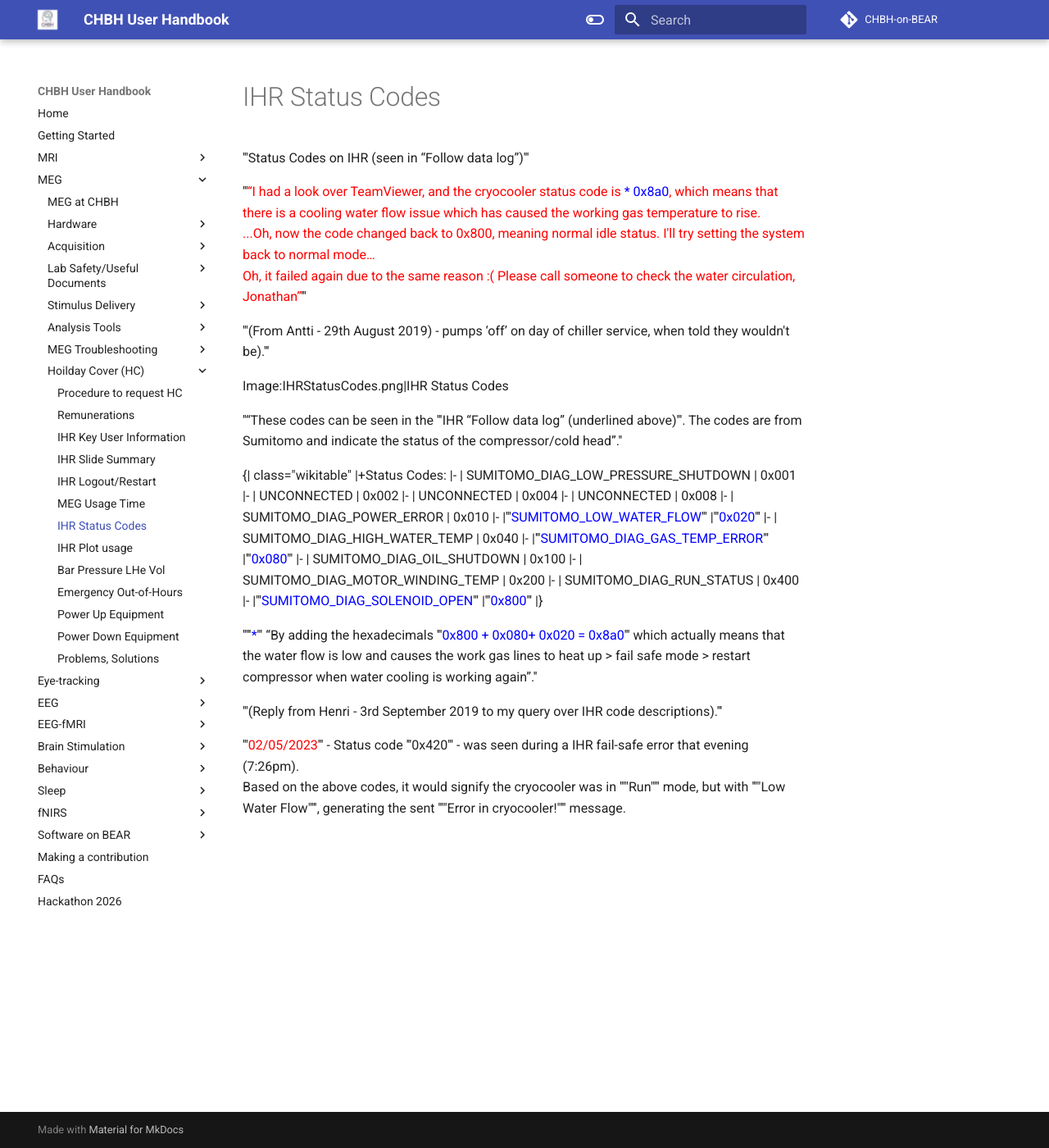
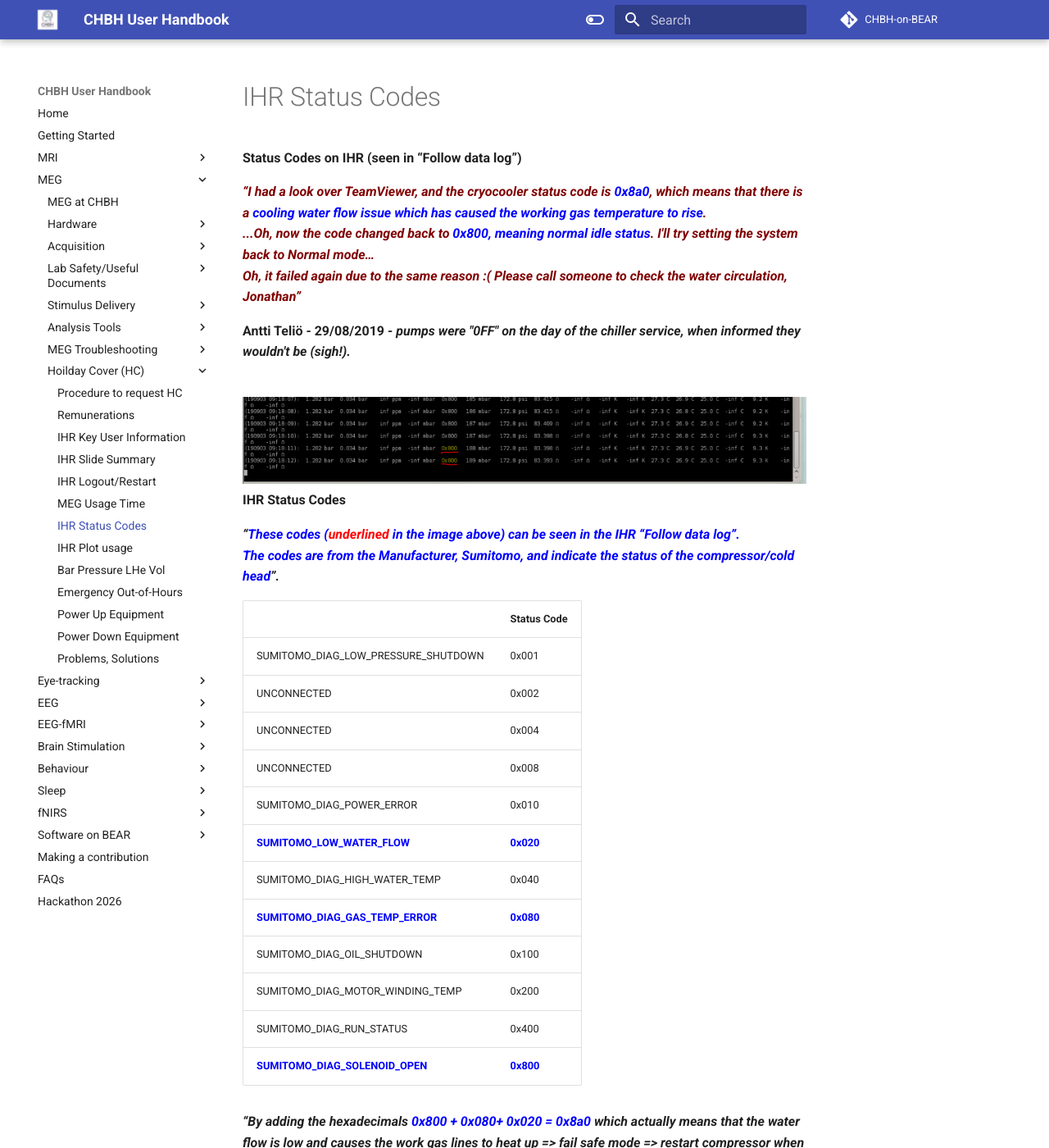
Before and after one commit to chbh-opensource/chbh-on-bear, an MkDocs documentation site: the page built from docs/meg/troubleshooting/ihr_status_codes.md, in a window 1280 px wide and 1400 px high. Shown: the whole window at 82% size. Built offline with MkDocs 1.6.1 and Material for MkDocs 9.7.7, drawn with Linux system fonts in a browser that asks for light colours; comment, search, counter and statistics services are not loaded; some of the changed text lies outside the part shown.

Commit message:
Still working on MEG HC repos

```diff
--- a/docs/meg/troubleshooting/ihr_status_codes.md
+++ b/docs/meg/troubleshooting/ihr_status_codes.md
@@ -1,60 +1,40 @@
 # IHR Status Codes
 
-'''Status Codes on IHR (seen in “Follow data log”)'''
+**Status Codes on IHR (seen in “Follow data log”)**
 
-'''<span style="color:red">“I had a look over TeamViewer, and the cryocooler status code is <span style="color:blue">* 0x8a0</span>, which means that there is a cooling water flow issue which has caused the working gas temperature to rise.<br />...Oh, now the code changed back to 0x800, meaning normal idle status. I'll try setting the system back to normal mode…<br />Oh, it failed again due to the same reason :( Please call someone to check the water circulation, Jonathan”</span>'''
+***<span style="color:maroon">“I had a look over TeamViewer, and the cryocooler status code is <span style="color:blue">0x8a0</span>,
+which means that there is a <span style="color:blue">cooling water flow issue which has caused the working gas temperature to rise</span>.<br />
+...Oh, now the code changed back to <span style="color:blue">0x800, meaning normal idle status</span>. I'll try setting the system back to Normal mode…<br />Oh, it failed again due to the same reason :( Please call someone to check the water circulation, Jonathan”</span>***
 
-'''(From Antti - 29th August 2019) - pumps ‘off’ on day of chiller service, when told they wouldn't be).'''
+**Antti Teliö - 29/08/2019 - *pumps were "0FF" on the day of the chiller service, when informed they wouldn't be (sigh!).***
 
-<gallery widths=640x heights=110px>
-Image:IHRStatusCodes.png|IHR Status Codes
-</gallery>
+<br />
+![IHR Status Codes](../../images/meg/IHRStatusCodes.png)
+**IHR Status Codes**
 
-''“These codes can be seen in the '''IHR “Follow data log” (underlined above)'''. The codes are from Sumitomo and indicate the status of the compressor/cold head”.''
-
-{| class="wikitable"
-|+Status Codes:
-|-
-| SUMITOMO_DIAG_LOW_PRESSURE_SHUTDOWN
-| 0x001
-|-
-| UNCONNECTED
-| 0x002
-|-
-| UNCONNECTED
-| 0x004
-|-
-| UNCONNECTED
-| 0x008
-|-
-| SUMITOMO_DIAG_POWER_ERROR
-| 0x010
-|-
-|'''<span style="color:blue">SUMITOMO_LOW_WATER_FLOW</span>'''
-|'''<span style="color:blue">0x020</span>'''
-|-
-| SUMITOMO_DIAG_HIGH_WATER_TEMP
-| 0x040
-|-
-|'''<span style="color:blue">SUMITOMO_DIAG_GAS_TEMP_ERROR</span>'''
-|'''<span style="color:blue">0x080</span>'''
-|-
-| SUMITOMO_DIAG_OIL_SHUTDOWN
-| 0x100
-|-
-| SUMITOMO_DIAG_MOTOR_WINDING_TEMP
-| 0x200
-|-
-| SUMITOMO_DIAG_RUN_STATUS
-| 0x400
-|-
-|'''<span style="color:blue">SUMITOMO_DIAG_SOLENOID_OPEN</span>'''
-|'''<span style="color:blue">0x800</span>'''
-|}
-
-'''''<span style="color:blue">*</span>''' “By adding the hexadecimals '''<span style="color:blue">0x800 + 0x080+  0x020 = 0x8a0</span>''' which actually means that the water flow is low and causes the work gas lines to heat up > fail safe mode > restart compressor when water cooling is working again”.''
-
-'''(Reply from Henri - 3rd September 2019 to my query over IHR code descriptions).'''
+***“<span style="color:blue">These codes (<span style="color:red">underlined</span> in the image above) can be seen in the IHR “Follow data log”.<br />The codes are from the Manufacturer, Sumitomo, and indicate the status of the compressor/cold head</span>”.***
 
 
-'''<span style="color:red">02/05/2023</span>''' - Status code '''0x420''' - was seen during a IHR fail-safe error that evening (7:26pm). <br /> Based on the above codes, it would signify the cryocooler was in '''"Run"''' mode, but with '''"Low Water Flow"''', generating the sent '''"Error in cryocooler!"''' message.
+|    |  **Status Code**  |
+|  -------------  |  -------  |
+|  SUMITOMO_DIAG_LOW_PRESSURE_SHUTDOWN  |  0x001  |
+|  UNCONNECTED  |  0x002  |
+|  UNCONNECTED  |  0x004  |
+|  UNCONNECTED  |  0x008  |
+|  SUMITOMO_DIAG_POWER_ERROR  |  0x010  |
+|  **<span style="color:blue">SUMITOMO_LOW_WATER_FLOW</span>**  |  **<span style="color:blue">0x020</span>**  |
+|  SUMITOMO_DIAG_HIGH_WATER_TEMP  |  0x040  |
+|  **<span style="color:blue">SUMITOMO_DIAG_GAS_TEMP_ERROR</span>**  |  **<span style="color:blue">0x080</span>**  |
+|  SUMITOMO_DIAG_OIL_SHUTDOWN  |  0x100  |
+|  SUMITOMO_DIAG_MOTOR_WINDING_TEMP  | 0x200  |
+|  SUMITOMO_DIAG_RUN_STATUS  | 0x400  |
+|  **<span style="color:blue">SUMITOMO_DIAG_SOLENOID_OPEN</span>**  |  **<span style="color:blue">0x800</span>**  |
+
+
+***“By adding the hexadecimals <span style="color:blue">0x800 + 0x080+  0x020 = 0x8a0</span> which actually means that the water flow is low
+and causes the work gas lines to heat up => fail safe mode => restart compressor when water cooling is working again”.***
+
+**Henri Hautaniemi - 03/09/2019**
+
+<br />
+!!! info "Another example ...<br /><span style="color:maroon">02/05/2023</span> - Status code <span style="color:blue">0x420</span> - was seen during a IHR fail-safe error received that evening (7:26pm). <br /> Based on the above codes, it would signify the cryocooler was in "*Run*" mode, but with "*Low Water Flow*", consequently generating the sent "*Error in cryocooler! Recycler is now in fail-safe mode*" SMS text and email."
```
